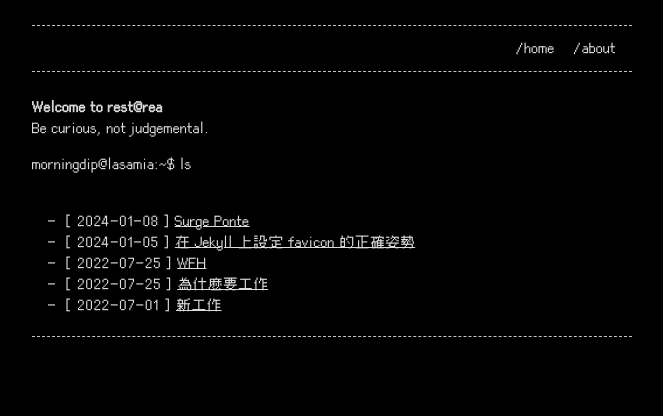
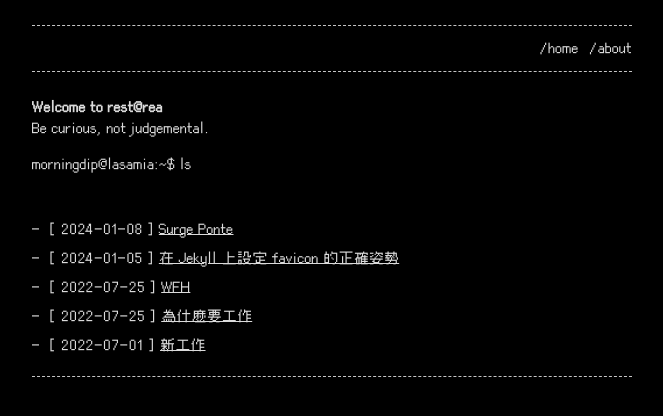
Before and after one commit to morningdip/home, a Jekyll site: the page built from index.md, in a window 1280 px wide. Shown: the top 416 px of the page, without its empty margins (308-971 px from the left). Built offline with Jekyll 4.4.1, drawn with Linux system fonts in a browser that asks for light colours.

Commit message:
Update base.scss

```diff
--- a/_sass/base.scss
+++ b/_sass/base.scss
@@ -22,7 +22,7 @@ $container-max-width:  600px !default;
 body { background-color: var(--background-color);  margin: 0 auto;  padding: 0;  font-family: $base-font-family;  font-size: $base-font-size;  color: var(--text-color);  text-align: left;  line-height: $base-line-height !important; }
 h1, h2, h3, h4, h5, h6 { font-size: $base-font-size;  margin: 0px;  margin-top: 22px;  font-weight: bold;  color: var(--text-color); }
 p, ol { margin: 0px;  color: var(--text-color); }
-ul, li { margin: 0px 8px;  color: var(--text-color); }
+ul, li { margin: 8px 0px;  color: var(--text-color); }
 a { text-decoration: underline;  color: var(--link-color); }
 a:hover { color: var(--background-color); background-color: var(--base-color); }
 blockquote {
```
